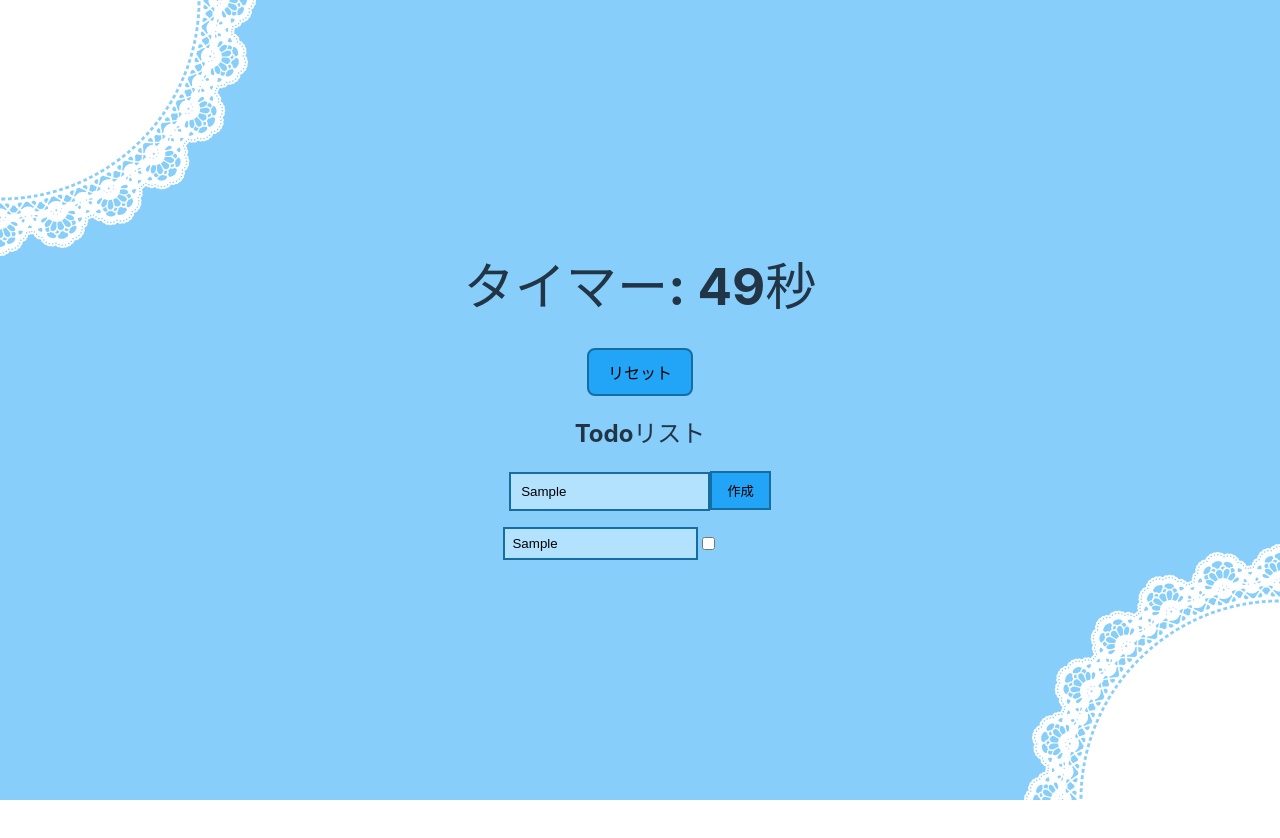
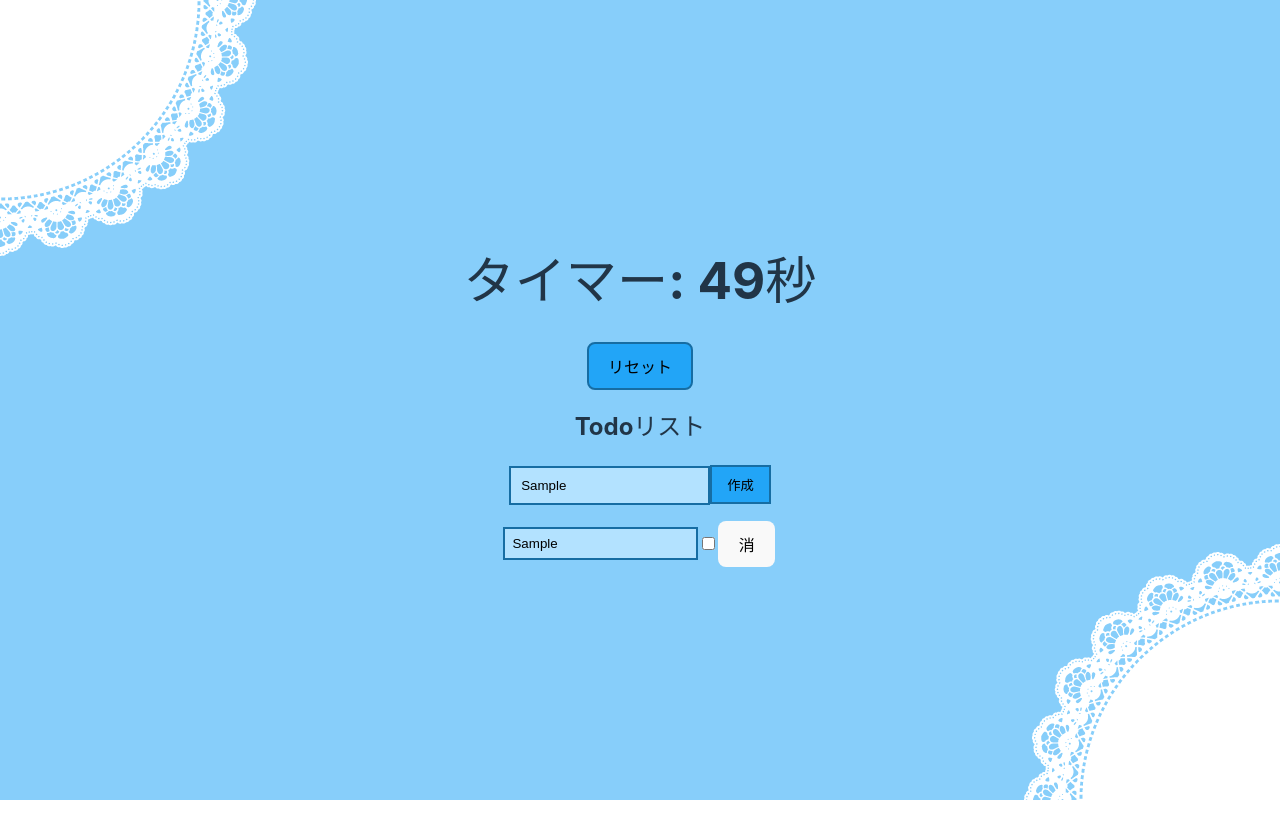
Before and after one commit to garden905/selfkanri, a React (Vite) app: page / in a window 1280 px wide. Both pictures are taken after typing "Sample" into the empty fields and a click on the input "作成". Shown: the top 838 px of the page. Built offline with nearby package versions, Linux system fonts and the light colour scheme.

Commit message:
deleteを追加

```diff
--- a/src/App.tsx
+++ b/src/App.tsx
@@ -1,5 +1,6 @@
 import "./App.css";
 import { ChangeEvent, FormEvent, useState, useEffect } from "react";
+
 function App() {
   const [inputValue, setInputValue] = useState("");
   const [todos, setTodos] = useState<Todo[]>([]);
@@ -60,6 +61,11 @@
     });
     setTodos(newTodos);
   };
+
+  const handleDelete = (id: number) => {
+    const newTodos = todos.filter((todo) => todo.id !== id);
+    setTodos(newTodos);
+  };
   const handleReset = () => {
     setTime(60);
     setTodos([]);
@@ -95,8 +101,9 @@
               />
               <input
                 type="checkbox"
-                onChange={(e) => handleChecked(todo.id, todo.checked)}
+                onChange={() => handleChecked(todo.id, todo.checked)}
               />
+              <button onClick={() => handleDelete(todo.id)}>消</button>
             </li>
           ))}
         </ul>
```
